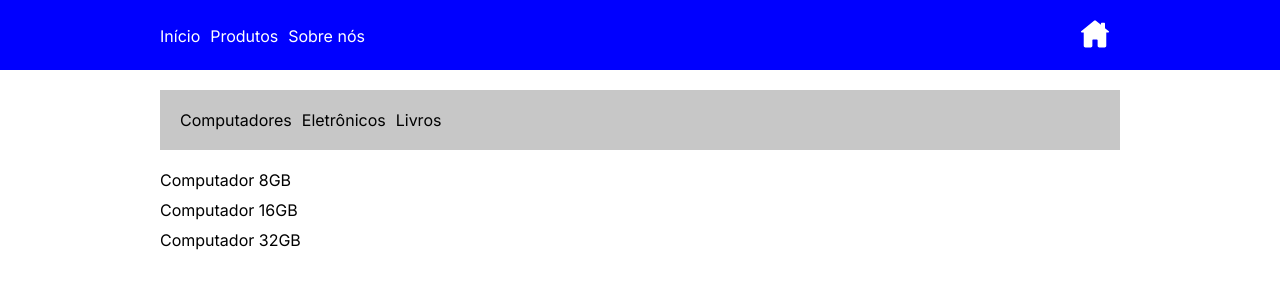
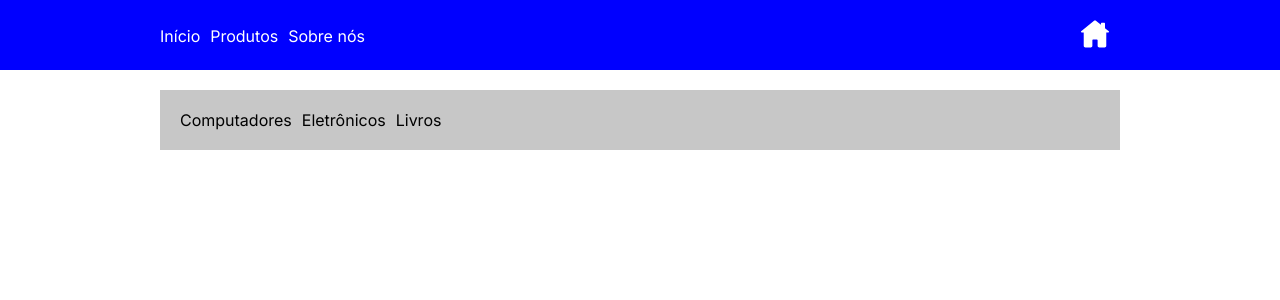
Before and after one commit to lucasdanilox/desafio-rotas-react, a React (Vite) app: page /products in a window 1280 px wide. Shown: the top 300 px of the page. Built offline with nearby package versions, Linux system fonts and the light colour scheme.

Commit message:
FIX: Page product

```diff
--- a/src/routes/Products/index.tsx
+++ b/src/routes/Products/index.tsx
@@ -4,7 +4,6 @@ export default function Products() {
 
     return (
 
-        <>
         <main className="container-products">
             <div className="content-container">
                 <ul className="products-links">
@@ -14,17 +13,5 @@ export default function Products() {
                 </ul>
             </div>
         </main>
-
-            <div className="list-computer">
-                <ul className="list-products">
-                    <li><a href="#">Computador 8GB</a> </li>
-                    <li><a href="#">Computador 16GB</a> </li>
-                    <li><a href="#">Computador 32GB</a> </li>
-                </ul>
-            </div>
-
-        </>
-
-
     );
 }
```
Lines whose indentation alone changed are shown as unchanged.
